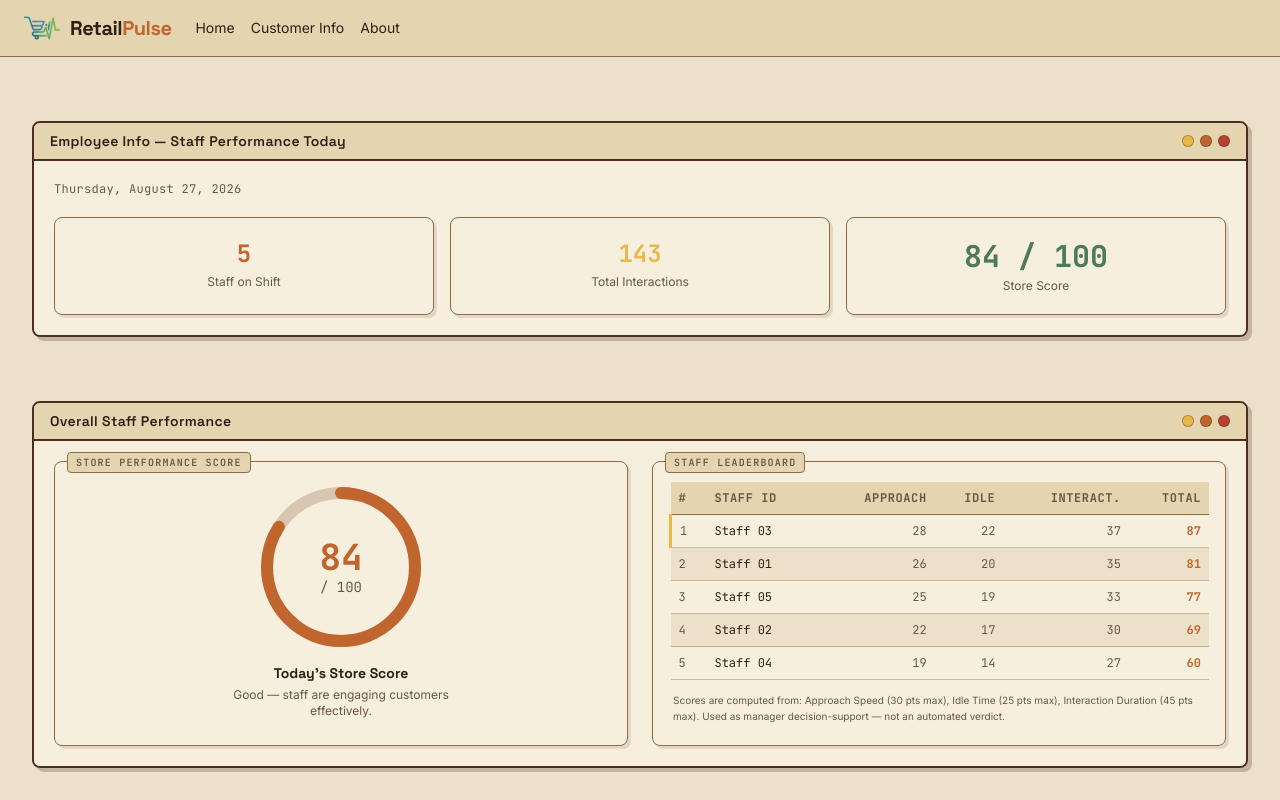
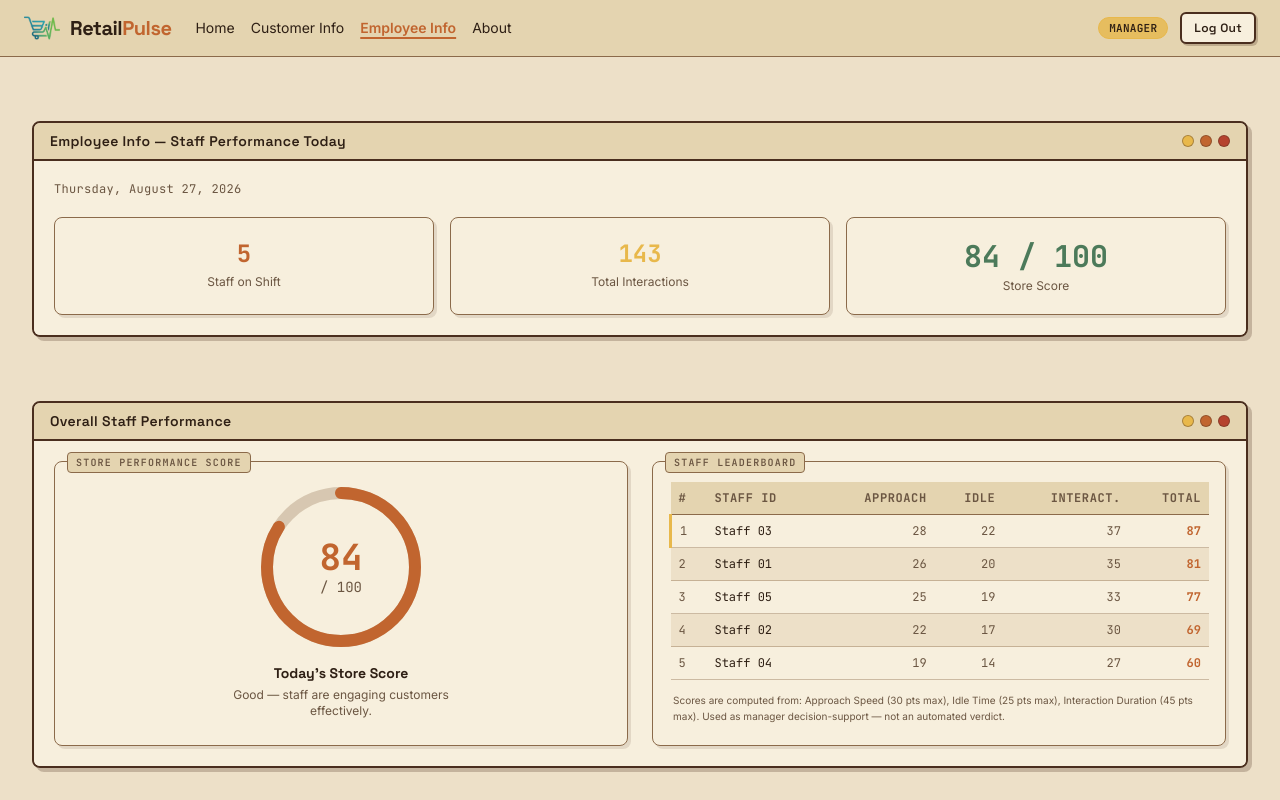
Before and after one commit to muhammad-moiz-ansari/retail-store-analysis, a Next.js app in the folder frontend/: page /employee-info in a window 1280 px wide. Shown: the top 800 px of the page. Built offline with nearby package versions, Linux system fonts and the light colour scheme.

Commit message:
feat: link employee info page in navbar and footer

```diff
--- a/frontend/src/components/ui/Footer.tsx
+++ b/frontend/src/components/ui/Footer.tsx
@@ -7,6 +7,7 @@ import Image from "next/image";
 const QUICK_LINKS = [
   { label: "Home", href: "/dashboard" },
   { label: "Customer Info", href: "/customer-info" },
+  { label: "Employee Info", href: "/employee-info" },
   { label: "About", href: "/about" },
 ];
 
--- a/frontend/src/components/ui/Navbar.tsx
+++ b/frontend/src/components/ui/Navbar.tsx
@@ -17,6 +17,7 @@ interface NavbarProps {
 const NAV_LINKS = [
   { label: "Home", href: "/dashboard" },
   { label: "Customer Info", href: "/customer-info" },
+  { label: "Employee Info", href: "/employee-info" },
   { label: "About", href: "/about" },
 ];
 
--- a/frontend/src/components/ui/NavbarShell.tsx
+++ b/frontend/src/components/ui/NavbarShell.tsx
@@ -5,7 +5,7 @@ import { usePathname } from "next/navigation";
 import { Navbar } from "@/components/ui";
 
 /** Routes where the user is considered authenticated (show role + Log Out) */
-const AUTHENTICATED_ROUTES = ["/dashboard", "/customer-info"];
+const AUTHENTICATED_ROUTES = ["/dashboard", "/customer-info", "/employee-info"];
 
 export function NavbarShell() {
   const pathname = usePathname();
```
